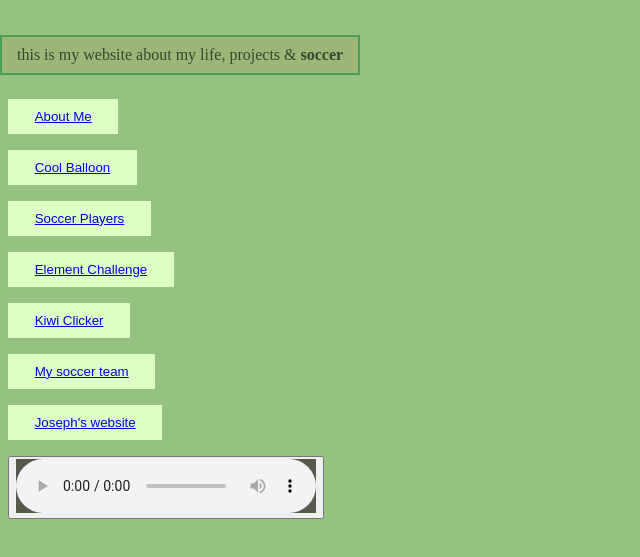
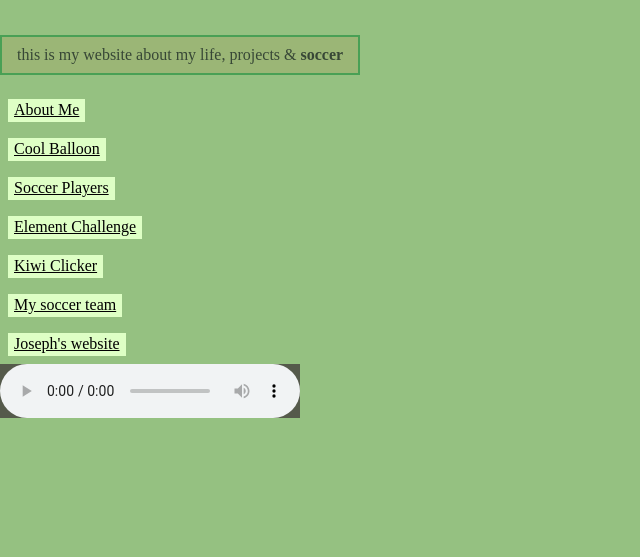
Before and after one commit to KiwiNguyen29/KiwiNguyen29.github.io, a website: page index.html in a window 1280 px wide. Shown: the part 61-618 px from the top of the page, without its empty margins (0-640 px from the left). Drawn offline with Linux system fonts and the light colour scheme.

Commit message:
polish v2

```diff
--- a/index.html
+++ b/index.html
@@ -16,19 +16,16 @@
 <body>
     <h1>Kiwi's website</h1>
     <p>this is my website about my life, projects & <strong>soccer</strong></p>
-    <button class="btn"><a href="About_Me.html">About Me</a></button>
-    <button class="btn"><a href="balloon.html">Cool Balloon</a></button>
-    <button class="btn"><a href="Soccer_Players.html">Soccer Players</a></button>
-    <button class="btn"><a href="element_challenge.html">Element Challenge</a></button>
-    <button class="btn"><a href="Kiwi_Clicker.html">Kiwi Clicker</a></button>
-    <button class="btn"><a href="https://tiburonsoccer.org/u13-united-program">My soccer team</a></button>
-    <button class="btn"><a href="https://josephvoboril.github.io/">Joseph's website</a><button>
+    <a class="btn" href="About_Me.html">About Me</a>
+    <a class="btn" href="balloon.html">Cool Balloon</a>
+    <a class="btn" href="Soccer_Players.html">Soccer Players</a>
+    <a class="btn" href="element_challenge.html">Element Challenge</a>
+    <a class="btn" href="Kiwi_Clicker.html">Kiwi Clicker</a>
+    <a class="btn" href="https://tiburonsoccer.org/u13-united-program">My soccer team</a>
+    <a class="btn" href="https://josephvoboril.github.io/">Joseph's website</a>
 
 
-<audio controls src="audio/n1.wav"></audio>
-
-
-
+    <audio controls src="audio/n1.wav"></audio>
 </body>
 
 </html>
--- a/style.css
+++ b/style.css
@@ -1,4 +1,4 @@
-html  {
+html {
     --text: #1d3029;
     --background: #95c181;
     --primary: #374736;
@@ -6,6 +6,7 @@ html  {
     --accent: #deffc5;
 
 }
+
 h2 {
     border: 1px solid rgb(0, 73, 10);
     padding-top: 5px;
@@ -13,6 +14,7 @@ h2 {
     padding-right: 10px;
     padding-bottom: 5px;
 }
+
 p {
     border: 2px solid rgb(73, 160, 85);
     padding-top: 9px;
@@ -23,7 +25,7 @@ p {
 
 
 body {
-    display:flex;
+    display: flex;
     justify-content: left;
     align-items: flex-start;
     flex-direction: column;
@@ -32,24 +34,44 @@ body {
     color: var(--text);
     background: var(--background)
 }
-button {
-    margin: 0.5rem;
-}
 
 .btn {
+    margin: 0.5rem;
     background-color: var(--accent);
     color: #000000fd;
     padding: 0.75em 2em;
     border: none;
     outline: none;
-    position:relative;
+    position: relative;
     cursor: pointer;
 
     --background-color: #567244e3;
     --border-size: 4px;
-
+    letter-spacing: initial;
+    word-spacing: initial;
+    line-height: initial;
+    text-transform: initial;
+    text-indent: initial;
+    text-shadow: initial;
+    text-align: center;
+    display: inline-block;
+    box-sizing: border-box;
+    align-items: flex-start;
+    text-align: start;
+    cursor: default;
+    box-sizing: border-box;
+    padding: 2px 6px 3px 6px;
+    color: initial;
+    letter-spacing: normal;
+    word-spacing: normal;
+    line-height: normal;
+    text-transform: none;
+    text-indent: 0;
+    text-shadow: none;
+    display: inline-block;
 
 }
+
 .btn::before {
     content: '';
     position: absolute;
@@ -57,12 +79,13 @@ button {
     left: 0;
     right: 0;
     bottom: 0;
-    background-color:var(--accent);
+    background-color: var(--accent);
     z-index: -1;
     border: var(--border-size) solid var(--background-color);
     transition: top, left, right, bottom, 100ms ease-in-out;
 
 }
+
 .btn:hover::before,
 .btn:focus::before {
     top: calc(var(--border-size) * -2);
@@ -70,25 +93,28 @@ button {
     right: calc(var(--border-size) * -2);
     bottom: calc(var(--border-size) * -2);
 }
-h1, {
+
+h1,
+{
 color: var(--primary);
-    font-size:25px;
-    font-weight:500;
+font-size: 25px;
+font-weight: 500;
 font-style: italic;
 }
 
-h2, {
+h2,
+{
 color: var(--primary);
-    font-size:25px;
-    font-weight:500;
+font-size: 25px;
+font-weight: 500;
 font-style: italic;
 font-family: "Ubuntu";
 }
 
 h3 {
     color: var(--primary);
-    font-size:25px;
-    font-weight:500;
+    font-size: 25px;
+    font-weight: 500;
     font-style: italic;
     font-family: "Ubuntu";
 }
```
Lines whose indentation alone changed are shown as unchanged.
